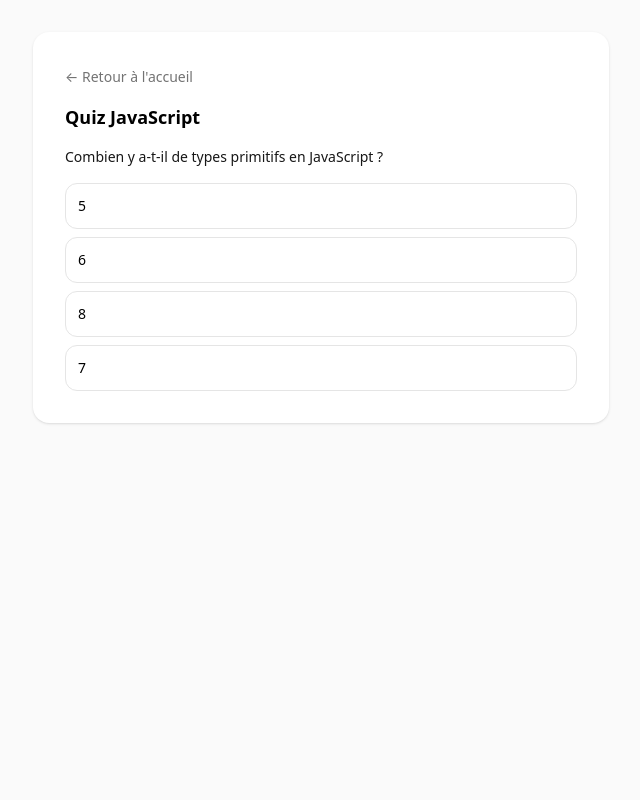
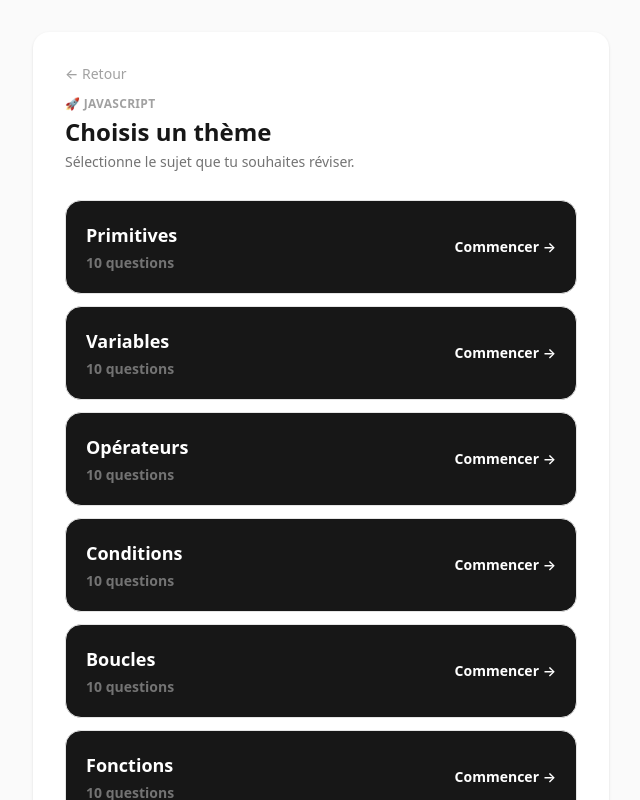
Before and after one commit to jade-hernandez/quiz-app, a React (Vite) app: page / in a window 1280 px wide. Both pictures are taken after a click on the button 640 px from the left and 277 px from the top of the page. Shown: the top 800 px of the page, without its empty margins (319-959 px from the left). Built offline with nearby package versions, Linux system fonts and the light colour scheme.

Commit message:
feat: implement section selection feature

```diff
--- a/src/App.tsx
+++ b/src/App.tsx
@@ -1,23 +1,66 @@
 import { useState } from "react";
+
 import { Home } from "./components/Home";
 import { Quiz } from "./components/Quiz";
 import { ScoreScreen } from "./components/ScoreScreen";
+import { SectionSelection } from "./components/SectionSelection";
+
 import { quizzes } from "./data/quizzes";
+import { sections } from "./data/sections";
+
+import type { QuizData } from "./data/quizzes";
 import type { QuizId } from "./types";
 
 function App() {
-  const [screen, setScreen] = useState<"home" | "quiz" | "score">("home");
-  const [activeQuizId, setActiveQuizId] = useState<QuizId | null>(null);
+  const [screen, setScreen] = useState<"home" | "sections" | "quiz" | "score">("home");
+
+  const [selectedTheme, setSelectedTheme] = useState<QuizId | null>(null);
+
+  const [activeQuiz, setActiveQuiz] = useState<QuizData | null>(null);
+
   const [finalScore, setFinalScore] = useState<number | null>(null);
 
-  function handleSelectQuiz(id: QuizId) {
-    setActiveQuizId(id);
+  function handleSelectTheme(id: QuizId) {
+    setSelectedTheme(id);
+    setScreen("sections");
+  }
+
+  function handleSelectSection(sectionId: string) {
+    if (!selectedTheme) {
+      return;
+    }
+
+    const selectedSection = sections.find(section => section.id === sectionId);
+
+    if (!selectedSection) {
+      return;
+    }
+
+    const themeQuiz = quizzes[selectedTheme];
+
+    const sectionQuestions = themeQuiz.questions.filter(
+      question => question.sectionId === sectionId,
+    );
+
+    setActiveQuiz({
+      title: selectedSection.label,
+      questions: sectionQuestions,
+    });
+
     setScreen("quiz");
   }
 
   function handleGoHome() {
     setScreen("home");
-    setActiveQuizId(null);
+    setSelectedTheme(null);
+    setActiveQuiz(null);
+    setFinalScore(null);
+  }
+
+  function handleBackToSections() {
+    setScreen("sections");
+    setActiveQuiz(null);
+    setFinalScore(null);
   }
 
   function handleFinishQuiz(score: number) {
@@ -25,19 +68,27 @@
     setScreen("score");
   }
 
-  const activeQuiz = activeQuizId ? quizzes[activeQuizId] : null;
-
   return (
     <div className='flex min-h-screen items-start justify-center bg-neutral-50 px-4 py-8'>
       <div className='w-full max-w-xl rounded-2xl bg-white p-8 shadow-sm'>
-        {screen === "home" && <Home onSelectQuiz={handleSelectQuiz} />}
+        {screen === "home" && <Home onSelectTheme={handleSelectTheme} />}
+
+        {screen === "sections" && selectedTheme && (
+          <SectionSelection
+            theme={selectedTheme}
+            onSelectSection={handleSelectSection}
+            onBack={handleGoHome}
+          />
+        )}
+
         {screen === "quiz" && activeQuiz && (
           <Quiz
             quiz={activeQuiz}
-            onExit={handleGoHome}
+            onExit={handleBackToSections}
             onFinish={handleFinishQuiz}
           />
         )}
+
         {screen === "score" && activeQuiz && finalScore !== null && (
           <ScoreScreen
             score={finalScore}
--- a/src/components/Home.tsx
+++ b/src/components/Home.tsx
@@ -1,13 +1,15 @@
 import { jsQuestions } from "../data/quiz-questions-js";
 import { reactQuestions } from "../data/quiz-questions-react";
 import type { QuizId } from "../types";
+
 import { QuizCard } from "./QuizCard";
+
 import type { QuizCardProps } from "./QuizCard";
 
 type QuizCardData = Omit<QuizCardProps, "onClick"> & { id: QuizId };
 
 type HomeProps = {
-  onSelectQuiz: (id: QuizId) => void;
+  onSelectTheme: (id: QuizId) => void;
 };
 
 const quizCards: QuizCardData[] = [
@@ -29,17 +31,18 @@
   },
 ];
 
-function Home({ onSelectQuiz }: HomeProps) {
+function Home({ onSelectTheme }: HomeProps) {
   return (
     <div className='flex flex-col gap-7'>
       <div className='flex flex-col gap-1'>
         <p className='text-xs font-semibold tracking-wide text-neutral-400 uppercase'>
           Salle de révision
         </p>
-        <h1 className='font-display text-2xl font-bold text-neutral-900'>Choisis ton quiz</h1>
+
+        <h1 className='font-display text-2xl font-bold text-neutral-900'>Choisis ton parcours</h1>
+
         <p className='max-w-prose text-sm text-neutral-500'>
-          Deux parcours complets pour tester ce que tu maîtrises déjà — et repérer ce qu'il reste à
-          revoir.
+          Choisis un thème pour réviser les notions qui t'intéressent.
         </p>
       </div>
 
@@ -47,7 +50,7 @@
         <QuizCard
           key={id}
           {...card}
-          onClick={() => onSelectQuiz(id)}
+          onClick={() => onSelectTheme(id)}
         />
       ))}
     </div>
--- /dev/null
+++ b/src/components/SectionSelection.tsx
@@ -0,0 +1,88 @@
+import { sections } from "../data/sections";
+import { quizzes } from "../data/quizzes";
+import type { QuizId } from "../types";
+
+import { Button } from "./Button";
+
+type SectionSelectionProps = {
+  theme: QuizId;
+  onSelectSection: (sectionId: string) => void;
+  onBack: () => void;
+};
+
+const themeLabels: Record<QuizId, string> = {
+  javascript: "JavaScript",
+  react: "React",
+};
+
+const themeEmojis: Record<QuizId, string> = {
+  javascript: "🚀",
+  react: "⚛️",
+};
+
+function SectionSelection({ theme, onSelectSection, onBack }: SectionSelectionProps) {
+  const themeSections = sections.filter(section => section.theme === theme);
+
+  const themeQuestions = quizzes[theme].questions;
+
+  return (
+    <div className='flex flex-col gap-7'>
+      <div className='flex flex-col gap-1'>
+        <Button
+          type='button'
+          onClick={onBack}
+          className='mb-2 w-fit bg-transparent px-0 py-0 text-sm font-medium text-neutral-400 hover:bg-transparent hover:text-neutral-700'
+        >
+          ← Retour
+        </Button>
+
+        <p className='text-xs font-semibold tracking-wide text-neutral-400 uppercase'>
+          {themeEmojis[theme]} {themeLabels[theme]}
+        </p>
+
+        <h1 className='font-display text-2xl font-bold text-neutral-900'>Choisis un thème</h1>
+
+        <p className='max-w-prose text-sm text-neutral-500'>
+          Sélectionne le sujet que tu souhaites réviser.
+        </p>
+      </div>
+
+      <div className='flex flex-col gap-3'>
+        {themeSections.map(section => {
+          const questionCount = themeQuestions.filter(
+            question => question.sectionId === section.id,
+          ).length;
+
+          return (
+            <Button
+              key={section.id}
+              type='button'
+              onClick={() => onSelectSection(section.id)}
+              className='flex w-full items-center justify-between rounded-2xl border border-neutral-200 p-5 text-left transition-colors hover:border-neutral-400'
+            >
+              <div className='flex flex-col gap-1'>
+                <span className='font-display text-lg font-bold'>{section.label}</span>
+
+                <span className='text-sm text-neutral-500'>
+                  {questionCount} {questionCount > 1 ? "questions" : "question"}
+                </span>
+              </div>
+
+              <span className='text-sm font-semibold'>Commencer →</span>
+            </Button>
+          );
+        })}
+      </div>
+
+      <Button
+        type='button'
+        onClick={onBack}
+        className='w-full bg-neutral-100 text-neutral-700 hover:bg-neutral-200'
+      >
+        Retour aux parcours
+      </Button>
+    </div>
+  );
+}
+
+export { SectionSelection };
```
